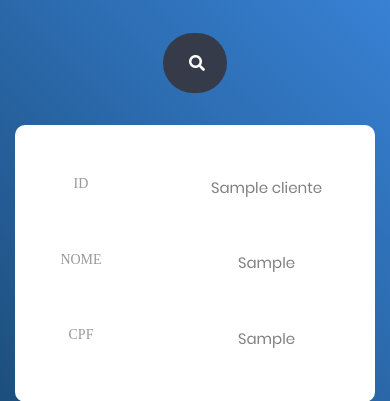
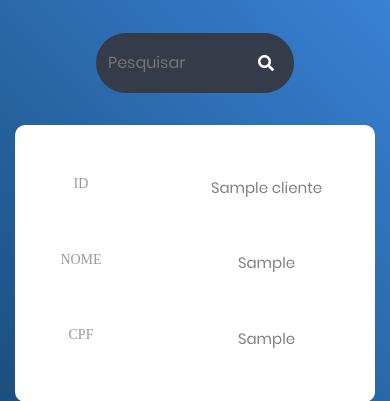
Before and after one commit to TurmaSenac20182/Oficina, a PHP site: page /ListClient.php in a window 390 px wide. Shown: the part 71-472 px from the top of the page. Run offline with PHP 8.4, Linux system fonts and the light colour scheme; tables that the repository leaves empty hold one stand-in row (values such as "Sample post"); data that the repository does not hold is empty; some libraries are stand-ins or nearby versions; some web fonts are replaced.

Commit message:
Responsivdade

```diff
--- a/PHP/ListClient.php
+++ b/PHP/ListClient.php
@@ -46,17 +46,17 @@
 
     <div class="limiter">
         <div class="container-table100">
+            <div class="wrap-table100">
                 <form action="FindClient.php" method="POST" onsubmit="return false">
                     <div class="container h-100">
                         <div class="d-flex justify-content-center h-100">
                             <div class="searchbar">
+                                <input class="search_input" type="search" id="campo" name="campo" placeholder="Pesquisar">
                                 <a href="#" class="search_icon"><i class="fas fa-search"></i></a>
-                            <input class="search_input" type="search"  id="campo" name="campo" placeholder="Pesquisar">
                             </div>
                         </div>
                     </div>
                 </form>
-            <div class="wrap-table100">
                 <div class="table100" id="resultado">
                     <table>
                         <thead>
--- a/PHP/ListOs.php
+++ b/PHP/ListOs.php
@@ -53,17 +53,17 @@ function data($data)
 
     <div class="limiter">
         <div class="container-table100">
-            <form action="FindOs.php" method="POST"  onsubmit="return false">
+            <div class="wrap-table100">
+                <form action="FindOs.php" method="POST" onsubmit="return false">
                     <div class="container h-100">
                         <div class="d-flex justify-content-center h-100">
                             <div class="searchbar">
+                                <input class="search_input" type="search" id="campo" name="campo" placeholder="Pesquisar">
                                 <a href="#" class="search_icon"><i class="fas fa-search"></i></a>
-                            <input class="search_input" type="search" id="campo" name="campo" placeholder="Pesquisar">
                             </div>
                         </div>
                     </div>
                 </form>
-            <div class="wrap-table100">
                 <div class="table100" id="resultado">
                     <table>
                         <thead>
--- a/PHP/css/ListClientPage.css
+++ b/PHP/css/ListClientPage.css
@@ -367,6 +367,7 @@ tbody tr:hover {
 }
 
 .searchbar {
+    display: flex;
     margin-bottom: 2em;
     margin-top: auto;
     height: 60px;
@@ -398,6 +399,51 @@ tbody tr:hover {
     color: #e74c3c;
 }
 
+@media (max-width: 768px) {
+    .searchbar {
+        width: 60%;
+    }
+    .search_input {
+        display: flex;
+        width: 100%;
+    }
+    .search_icon {
+        padding-left: 10px;
+        padding-right: 10px;
+        border-radius: 50%;
+    }
+}
+
+@media (max-width: 576px) {
+    .searchbar {
+        width: 60%;
+    }
+    .search_input {
+        display: flex;
+        width: 100%;
+    }
+    .search_icon {
+        padding-left: 10px;
+        padding-right: 10px;
+        border-radius: 50%;
+    }
+}
+
+@media (max-width: 992px) {
+    .searchbar {
+        width: 60%;
+    }
+    .search_input {
+        display: flex;
+        width: 100%;
+    }
+    .search_icon {
+        padding-left: 10px;
+        padding-right: 10px;
+        border-radius: 50%;
+    }
+}
+
 .search_icon {
     height: 40px;
     width: 40px;
```
Also changed, not shown: PHP/css/ListOsPage.css (+46 -0 lines). Lines whose indentation alone changed are shown as unchanged.
